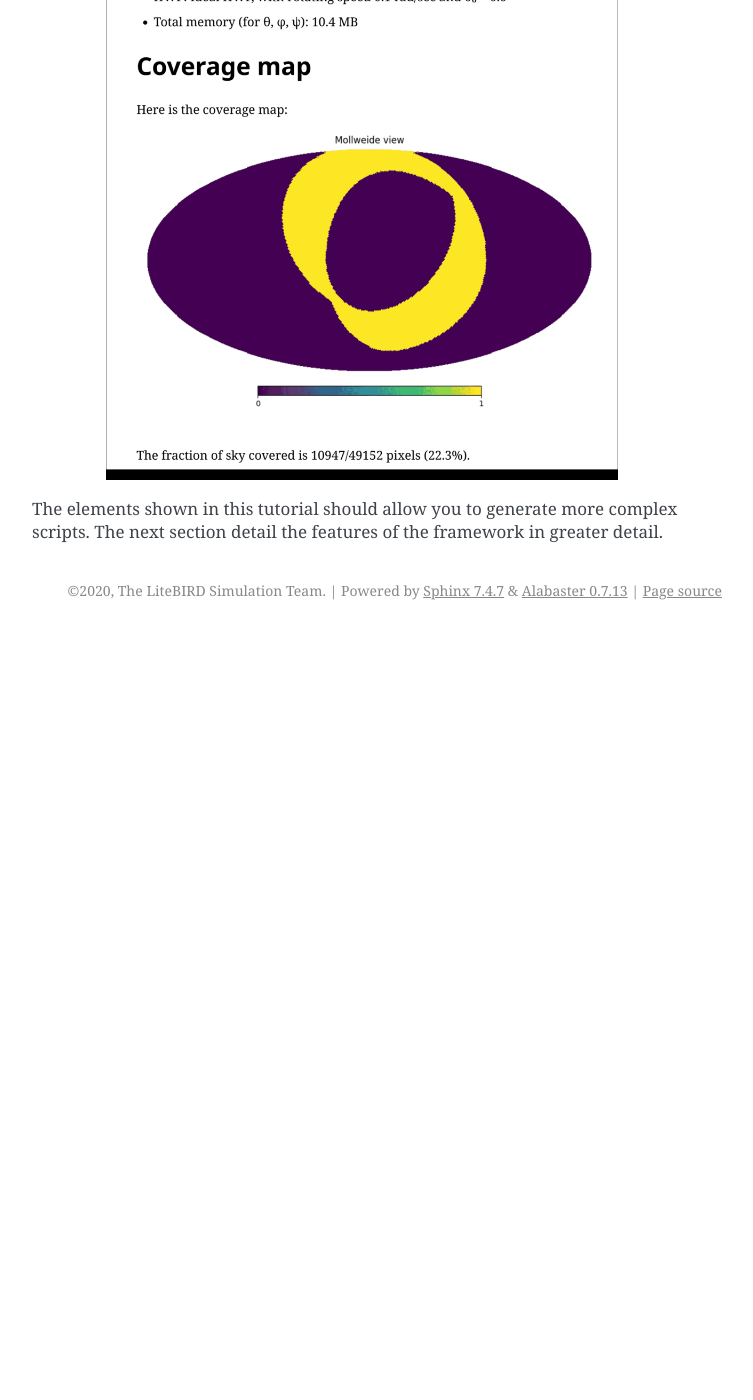
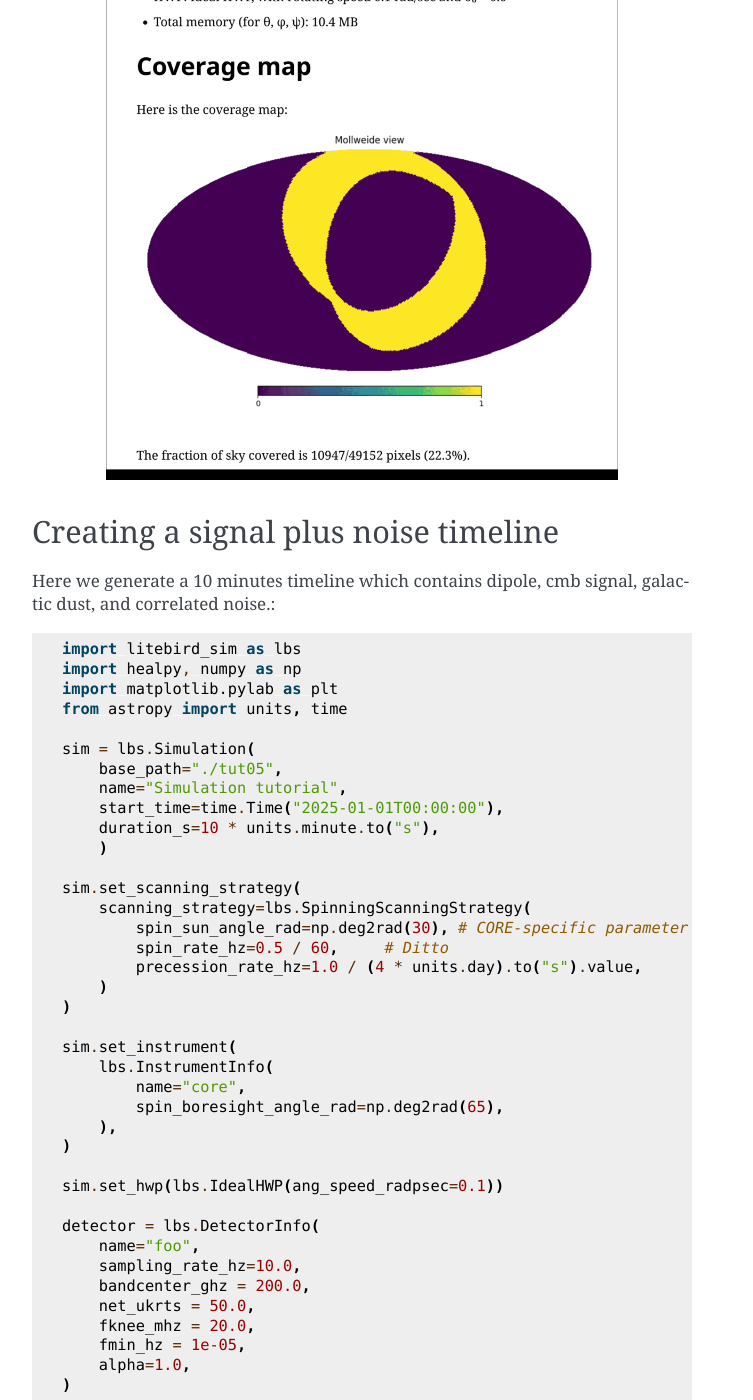
Before and after one commit to litebird/litebird_sim, a Sphinx documentation site: the page built from docs/source/tutorial.rst, in a window 1280 px wide and 1400 px high, scrolled down 7343 px. Shown: the whole window, without its empty margins (388-1141 px from the left). Built offline with Sphinx 7.4.7, drawn with Linux system fonts in a browser that asks for light colours; before the commit the page ends 7973 px from its top, so only the background shows below that; some of the changed text lies outside the part shown.

Commit message:
some improvements in the documentation and in the reporting

```diff
--- a/docs/source/tutorial.rst
+++ b/docs/source/tutorial.rst
@@ -268,13 +268,13 @@ report::
   )
 
   sim.set_instrument(
-      InstrumentInfo(
+      lbs.InstrumentInfo(
           name="core",
           spin_boresight_angle_rad=np.deg2rad(65),
       ),
   )
 
-  sim.set_hwp(IdealHWP(ang_speed_radpsec=0.1))
+  sim.set_hwp(lbs.IdealHWP(ang_speed_radpsec=0.1))
 
   sim.create_observations(
       detectors=lbs.DetectorInfo(name="foo", sampling_rate_hz=10),
@@ -284,7 +284,7 @@ report::
 
   for cur_obs in sim.observations:
       nside = 64
-      pixidx = healpy.ang2pix(nside, pointings[:, 0], pointings[:, 1])
+      pixidx = healpy.ang2pix(nside, cur_obs.pointings[0, :, 0], cur_obs.pointings[0, :, 1])
       m = np.zeros(healpy.nside2npix(nside))
       m[pixidx] = 1
       healpy.mollview(m)
@@ -352,6 +352,99 @@ has been cropped a bit, because the report is longer):
    :align: center
    :alt: Screenshot of part of the tutorial produced by our script
 
-The elements shown in this tutorial should allow you to generate more
+
+Creating a signal plus noise timeline
+-------------------------------------
+
+Here we generate a 10 minutes timeline which contains dipole, cmb signal,
+galactic dust, and correlated noise.::
+
+  import litebird_sim as lbs
+  import healpy, numpy as np
+  import matplotlib.pylab as plt
+  from astropy import units, time
+
+  sim = lbs.Simulation(
+      base_path="./tut05",
+      name="Simulation tutorial",
+      start_time=time.Time("2025-01-01T00:00:00"),
+      duration_s=10 * units.minute.to("s"),
+      )
+
+  sim.set_scanning_strategy(
+      scanning_strategy=lbs.SpinningScanningStrategy(
+          spin_sun_angle_rad=np.deg2rad(30), # CORE-specific parameter
+          spin_rate_hz=0.5 / 60,     # Ditto
+          precession_rate_hz=1.0 / (4 * units.day).to("s").value,
+      )
+  )
+
+  sim.set_instrument(
+      lbs.InstrumentInfo(
+          name="core",
+          spin_boresight_angle_rad=np.deg2rad(65),
+      ),
+  )
+
+  sim.set_hwp(lbs.IdealHWP(ang_speed_radpsec=0.1))
+
+  detector = lbs.DetectorInfo(
+      name="foo",
+      sampling_rate_hz=10.0,
+      bandcenter_ghz = 200.0,
+      net_ukrts = 50.0,
+      fknee_mhz = 20.0,
+      fmin_hz = 1e-05,
+      alpha=1.0,
+  )
+
+  Mbsparams = lbs.MbsParameters(
+      nside=128,
+      make_cmb=True,
+      make_fg=True,
+      fg_models=["pysm_dust_0"],
+  )
+
+  mbs = lbs.Mbs(
+      simulation=sim,
+      parameters=Mbsparams,
+      detector_list=detector
+  )
+  maps = mbs.run_all()[0]
+
+  sim.create_observations(
+      detectors=detector,
+  )
+
+  sim.compute_pointings()
+
+  sim.add_dipole()
+
+  sim.add_noise()
+
+  sim.fill_tods(maps=maps)
+
+  times = sim.observations[0].get_times()-sim.observations[0].start_time.cxcsec
+
+  plt.plot(times,sim.observations[0].tod[0,:])
+  plt.xlabel("Time [s]")
+  plt.ylabel("Signal [K]")
+
+  sim.append_to_report("""
+
+  ## Timeline
+
+  Here 10 minutes timeline:
+
+  ![](timeline.png)
+
+  """,
+  figures=[(plt.gcf(), "timeline.png")],
+  )
+
+  sim.flush()
+
+
+The elements shown in these tutorials should allow you to generate more
 complex scripts. The next section detail the features of the framework
 in greater detail.
```
Also changed, not shown: templates/report_dipole.md (added, +6 -0 lines), templates/report_noise.md (added, +3 -0 lines), 1 other file.
